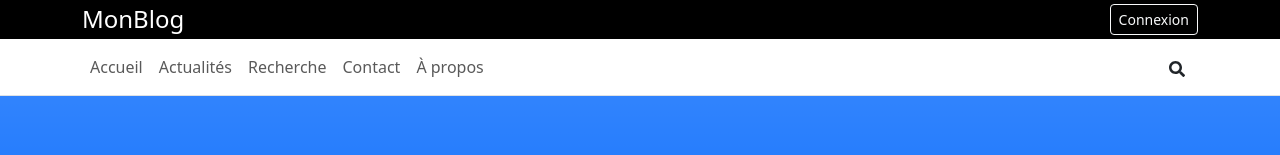
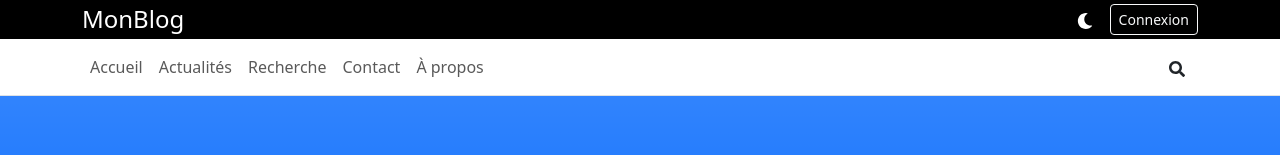
Before and after one commit to Alphonse243/blog-reactjs-front, a React (Create React App) app: page / in a window 1280 px wide. Shown: the top 155 px of the page. Built offline with nearby package versions, Linux system fonts and the light colour scheme.

Commit message:
mode sombre

```diff
--- a/src/App.js
+++ b/src/App.js
@@ -14,6 +14,7 @@ import Profile from './components/Profile';
 import Dashboard from './components/Dashboard';
 import { isAuthenticated } from './services/auth';
 import 'bootstrap/dist/css/bootstrap.min.css';
+import { ThemeProvider } from './contexts/ThemeContext';
 
 /**
  * Fonction pour charger les scripts Bootstrap dynamiquement
@@ -45,6 +46,7 @@ const App = () => {
 
   // Définition des routes de l'application
   return (
+    <ThemeProvider>
       <BrowserRouter>
         <Navbar />
         <Routes>
@@ -70,6 +72,7 @@ const App = () => {
         </Routes>
         <Footer />
       </BrowserRouter>
+    </ThemeProvider>
   );
 };
 
--- a/src/components/Navbar.jsx
+++ b/src/components/Navbar.jsx
@@ -1,7 +1,8 @@
 import React, { useState, useEffect } from 'react';
 import { Link, useNavigate } from 'react-router-dom'; // Ajout de useNavigate
 import { isAuthenticated, logout } from '../services/auth';
-import { FaSearch, FaUserCircle, FaBars, FaTimes, FaCog, FaSignOutAlt } from 'react-icons/fa';
+import { FaSearch, FaUserCircle, FaBars, FaTimes, FaCog, FaSignOutAlt, FaMoon, FaSun } from 'react-icons/fa';
+import { useTheme } from '../contexts/ThemeContext';
 import '../styles/Navbar.css';
 
 /**
@@ -10,6 +11,7 @@ import '../styles/Navbar.css';
  */
 const Navbar = () => {
   const navigate = useNavigate(); // Initialisation du hook
+  const { darkMode, toggleDarkMode } = useTheme();
 
   // État pour la gestion du menu mobile et de la recherche
   const [showSearch, setShowSearch] = useState(false);
@@ -73,7 +75,14 @@ const Navbar = () => {
               <h1 className="h4 m-0">MonBlog</h1>
             </Link>
           </div>
-          <div className="d-flex align-items-center">
+          <div className="d-flex align-items-center gap-3">
+            <button
+              className="btn btn-link text-white p-0"
+              onClick={toggleDarkMode}
+              aria-label="Toggle dark mode"
+            >
+              {darkMode ? <FaSun /> : <FaMoon />}
+            </button>
             {isAuthenticated() ? (
               <div className="dropdown">
                 <button
--- /dev/null
+++ b/src/contexts/ThemeContext.jsx
@@ -0,0 +1,25 @@
+import React, { createContext, useState, useContext, useEffect } from 'react';
+
+const ThemeContext = createContext();
+
+export const ThemeProvider = ({ children }) => {
+  const [darkMode, setDarkMode] = useState(() => {
+    const savedTheme = localStorage.getItem('darkMode');
+    return savedTheme ? JSON.parse(savedTheme) : window.matchMedia('(prefers-color-scheme: dark)').matches;
+  });
+
+  useEffect(() => {
+    document.documentElement.setAttribute('data-bs-theme', darkMode ? 'dark' : 'light');
+    localStorage.setItem('darkMode', JSON.stringify(darkMode));
+  }, [darkMode]);
+
+  const toggleDarkMode = () => setDarkMode(!darkMode);
+
+  return (
+    <ThemeContext.Provider value={{ darkMode, toggleDarkMode }}>
+      {children}
+    </ThemeContext.Provider>
+  );
+};
+
+export const useTheme = () => useContext(ThemeContext);
--- a/src/index.css
+++ b/src/index.css
@@ -1,3 +1,5 @@
+@import './styles/variables.css';
+
 body {
   margin: 0;
   font-family: -apple-system, BlinkMacSystemFont, 'Segoe UI', 'Roboto', 'Oxygen',
@@ -20,3 +22,8 @@ code {
 .hover-light:hover {
   color: #fff !important;
 }
+
+/* Dark mode transitions */
+* {
+  transition: background-color 0.3s ease, color 0.3s ease, border-color 0.3s ease;
+}
--- /dev/null
+++ b/src/styles/variables.css
@@ -0,0 +1,40 @@
+:root {
+  /* Light theme */
+  --bg-primary: #ffffff;
+  --bg-secondary: #f8f9fa;
+  --text-primary: #2d3748;
+  --text-secondary: #718096;
+  --border-color: #e2e8f0;
+  --card-bg: #ffffff;
+  --card-shadow: 0 4px 6px rgba(0, 0, 0, 0.1);
+}
+
+[data-bs-theme="dark"] {
+  /* Dark theme */
+  --bg-primary: #1a202c;
+  --bg-secondary: #2d3748;
+  --text-primary: #f7fafc;
+  --text-secondary: #a0aec0;
+  --border-color: #4a5568;
+  --card-bg: #2d3748;
+  --card-shadow: 0 4px 6px rgba(0, 0, 0, 0.3);
+
+  /* Bootstrap dark theme overrides */
+  --bs-body-bg: var(--bg-primary);
+  --bs-body-color: var(--text-primary);
+  --bs-border-color: var(--border-color);
+}
+
+/* Common styles for both themes */
+.card {
+  background-color: var(--card-bg);
+  box-shadow: var(--card-shadow);
+}
+
+.bg-light {
+  background-color: var(--bg-secondary) !important;
+}
+
+.text-muted {
+  color: var(--text-secondary) !important;
+}
```
Lines whose indentation alone changed are shown as unchanged.
